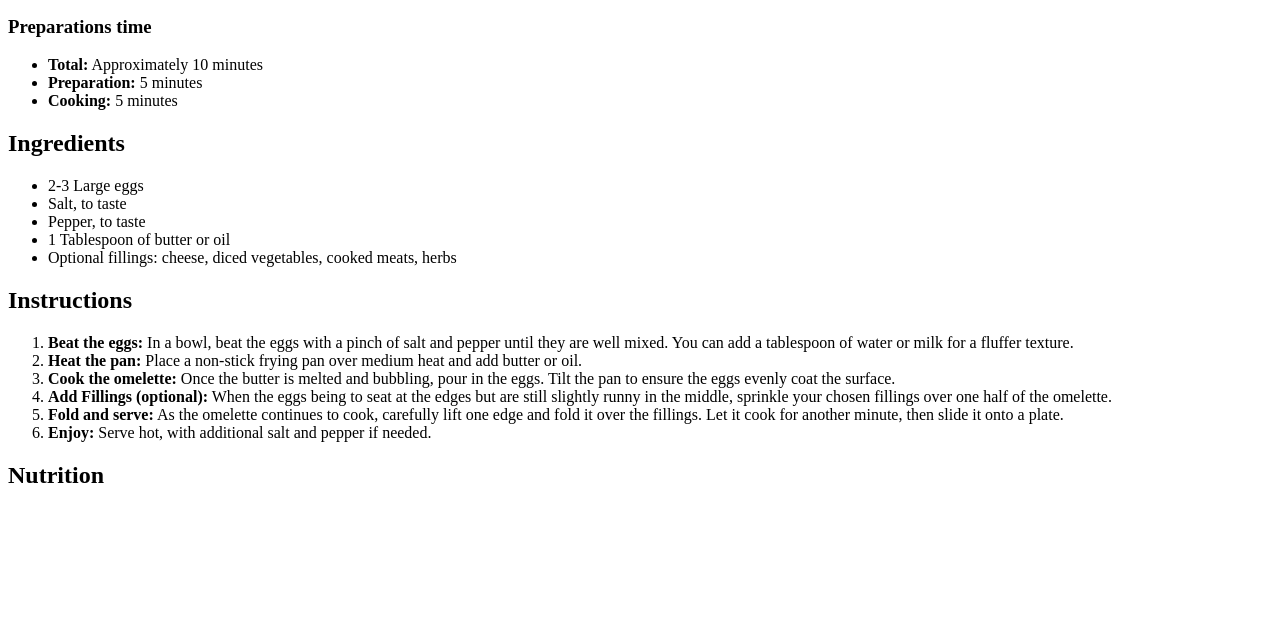
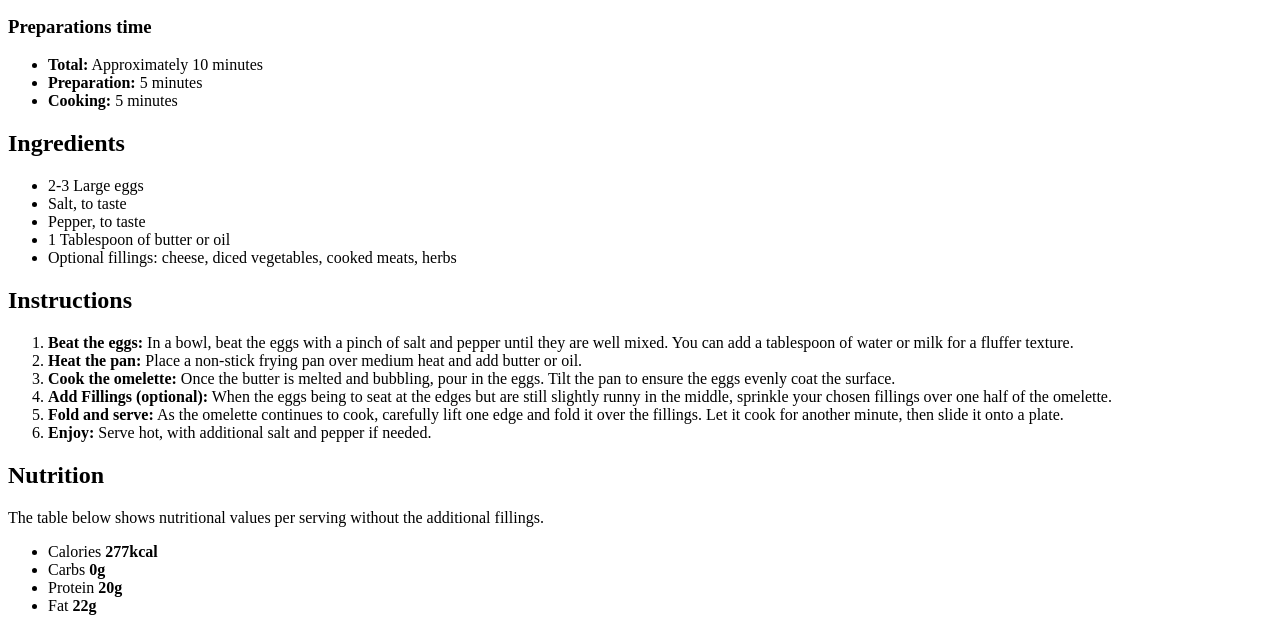
Before and after one commit to williandpg/recipe-page, a plain HTML site: page index.html in a window 1280 px wide. Shown: the part 713-1344 px from the top of the page. Before the commit the page ends 1222 px from the top, so only its background shows below. Drawn offline with Linux system fonts and the light colour scheme.

Commit message:
Finish HTML

```diff
--- a/index.html
+++ b/index.html
@@ -6,6 +6,7 @@
     <title>Recipe Page</title>
 </head>
 <body>
+    <div id="recipe">
         <div>
             <img src="/assets/images/image-omelette.jpeg" alt="simple omelette">
         </div>
@@ -44,6 +45,14 @@
         </div>
         <div>
             <h2>Nutrition</h2>
+            <p>The table below shows nutritional values per serving without the additional fillings.</p>
+            <ul>
+                <li>Calories <strong>277kcal</strong></li>
+                <li>Carbs <strong>0g</strong></li>
+                <li>Protein <strong>20g</strong></li>
+                <li>Fat <strong>22g</strong></li>
+            </ul>
+        </div>
     </div>
 </body>
 </html>
```
Lines whose indentation alone changed are shown as unchanged.
